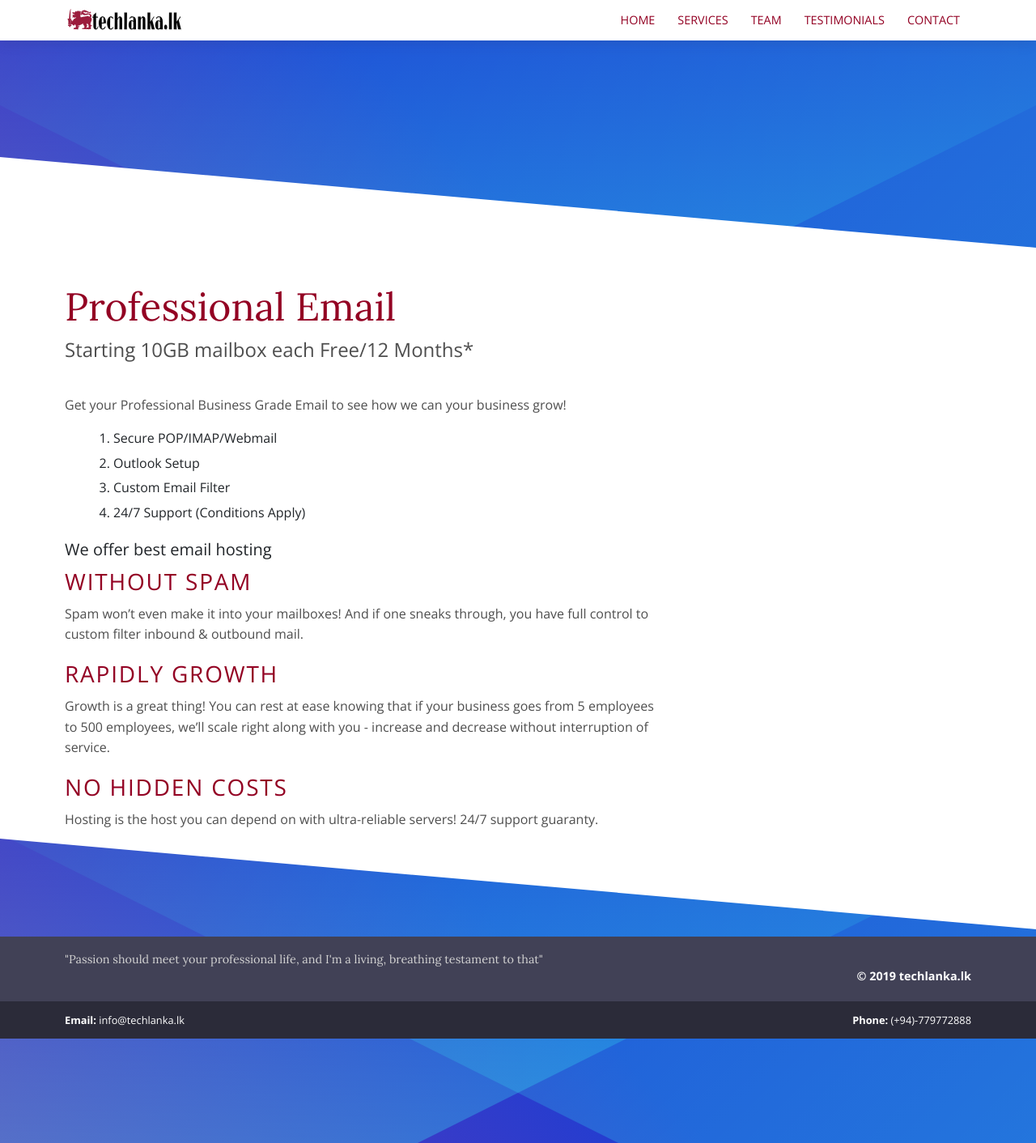
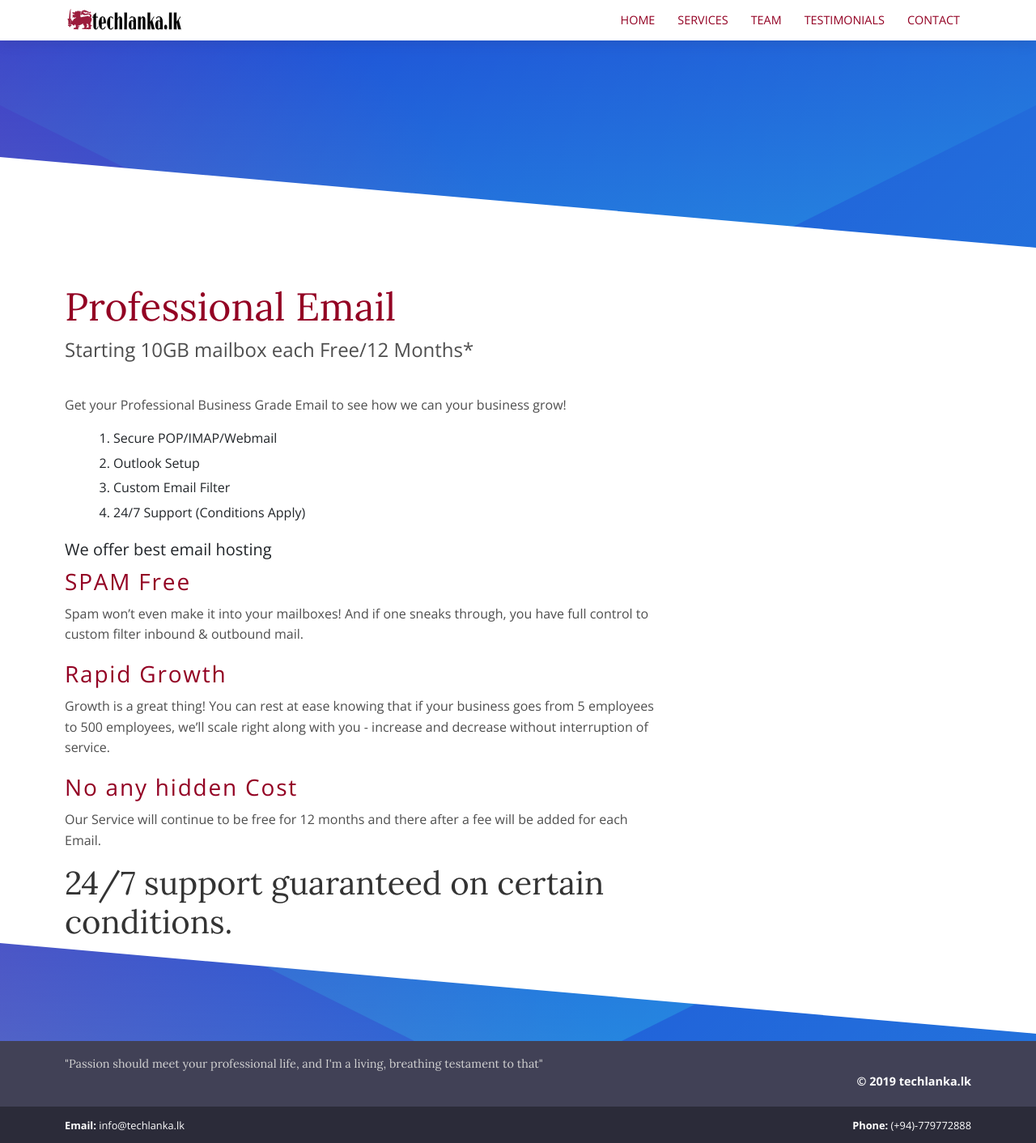
Before and after one commit to techlanka/business, a Jekyll site: the page built from _services/free-business-email.md, in a window 1280 px wide. Shown: the whole page at 81% size. Built offline with Jekyll 4.4.1, drawn with Linux system fonts in a browser that asks for light colours.

Commit message:
Update free-business-email.md

```diff
--- a/_services/free-business-email.md
+++ b/_services/free-business-email.md
@@ -16,12 +16,12 @@ Get your Professional Business Grade Email to see how we can your business grow!
 
 ##### We offer best email hosting
 
-### WITHOUT SPAM
+### SPAM Free
 Spam won't even make it into your mailboxes! And if one sneaks through, you have full control to custom filter inbound & outbound mail.
 
-### RAPIDLY GROWTH
+### Rapid Growth
 Growth is a great thing! You can rest at ease knowing that if your business goes from 5 employees to 500 employees, we'll scale right along with you - increase and decrease without interruption of service.
 
-### NO HIDDEN COSTS
-Hosting is the host you can depend on with ultra-reliable servers!
-24/7 support guaranty.
+### No any hidden Cost
+Our Service will continue to be free for 12 months and there after a fee will be added for each Email.
+# 24/7 support guaranteed on certain conditions.
```
